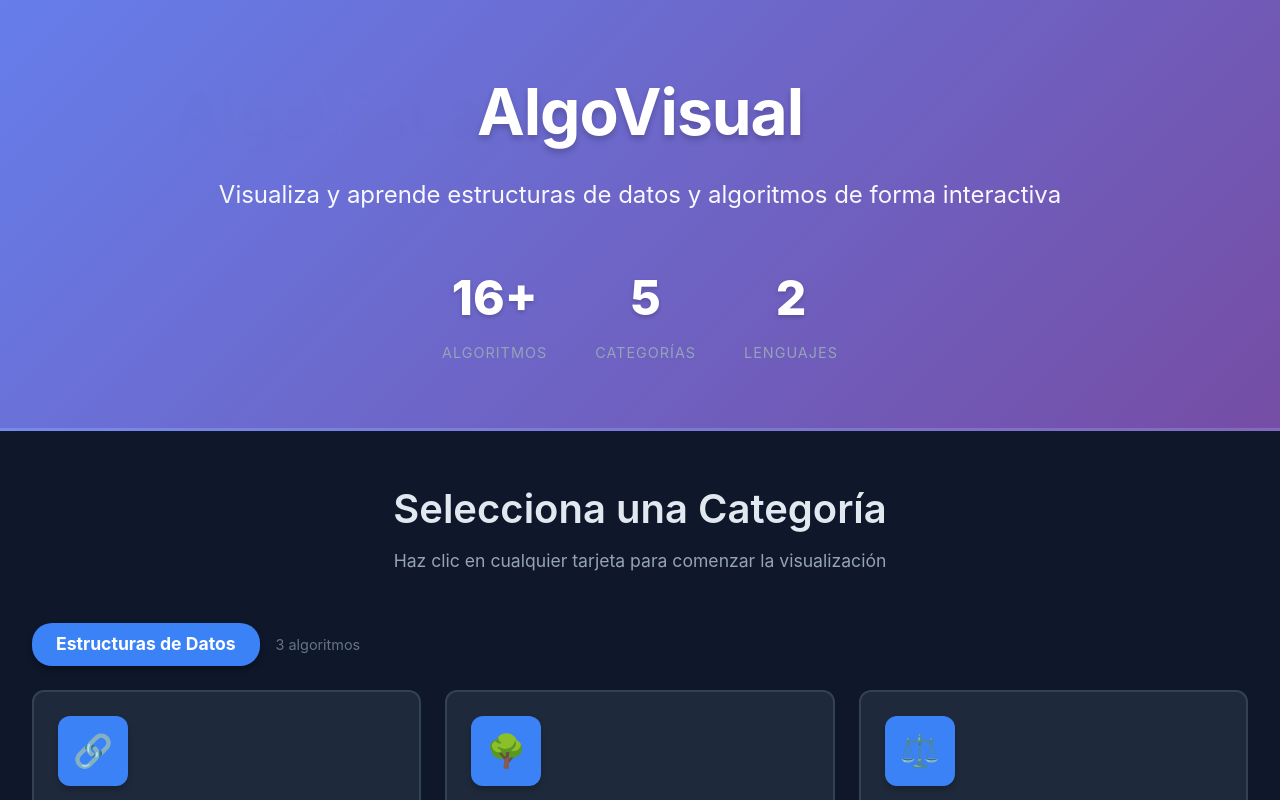
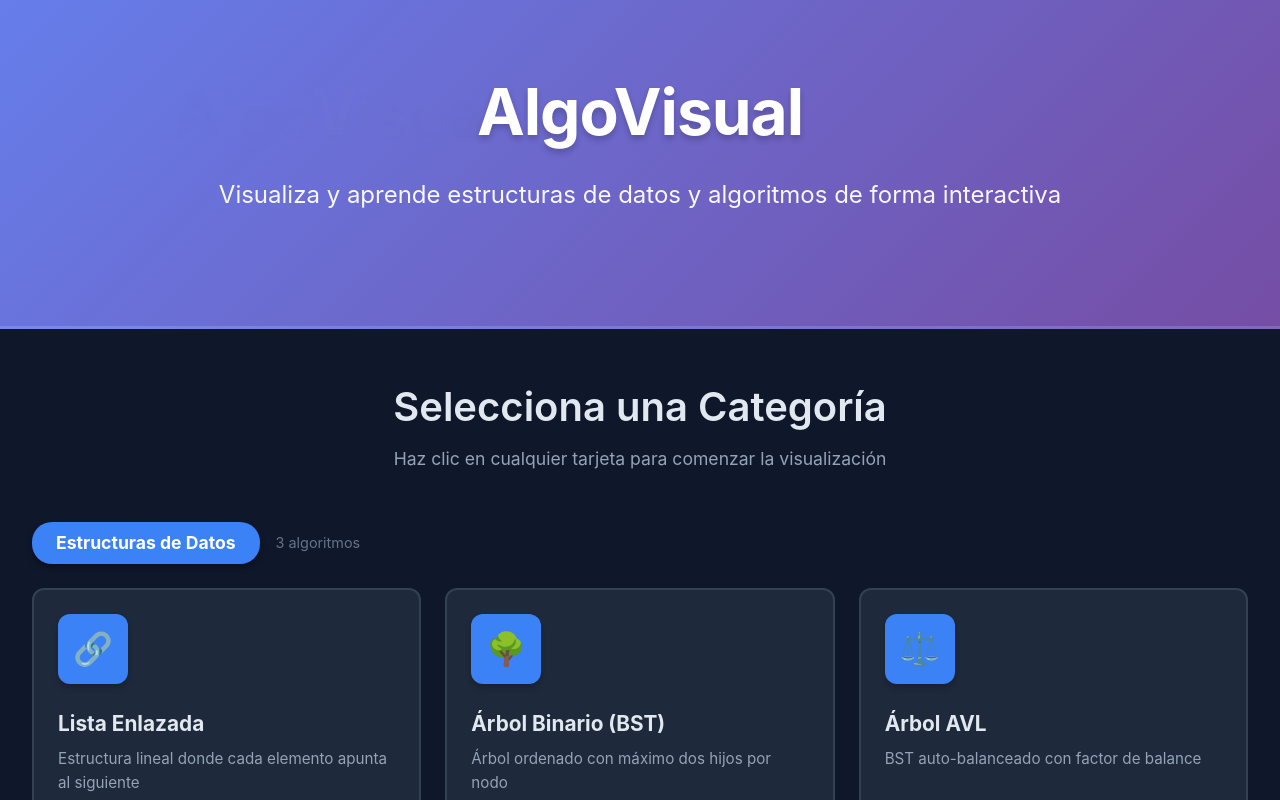
Before and after one commit to JesusWor/AlgorithmVisualizer, a React app: page / in a window 1280 px wide. Shown: the top 800 px of the page. Built offline with nearby package versions, Linux system fonts and the light colour scheme; the HTML template or start-up script is replaced by a standard one.

Commit message:
25.11.30.04 Arreglando el main

```diff
--- a/src/components/Home.jsx
+++ b/src/components/Home.jsx
@@ -233,20 +233,6 @@ export function Home({ onSelectAlgorithm }) {
           <p className="hero-subtitle">
             Visualiza y aprende estructuras de datos y algoritmos de forma interactiva
           </p>
-          <div className="hero-stats">
-            <div className="stat-item">
-              <span className="stat-number">{stats.algorithms}+</span>
-              <span className="stat-label">Algoritmos</span>
-            </div>
-            <div className="stat-item">
-              <span className="stat-number">{stats.categories}</span>
-              <span className="stat-label">Categorías</span>
-            </div>
-            <div className="stat-item">
-              <span className="stat-number">{stats.languages}</span>
-              <span className="stat-label">Lenguajes</span>
-            </div>
-          </div>
         </div>
       </div>
 
```
